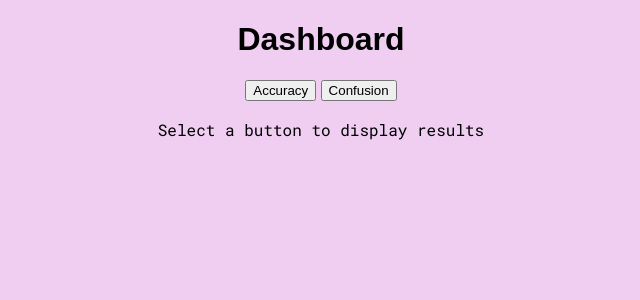
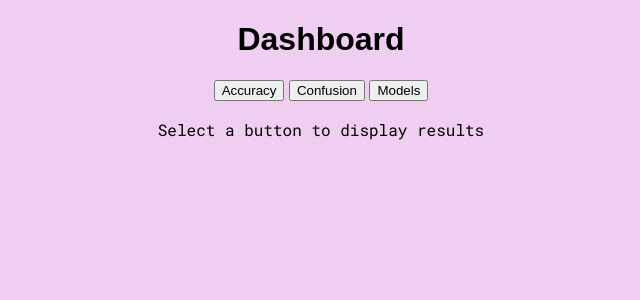
Before and after one commit to tzheng04/ml-images, a Flask app: page /dashboard in a window 1280 px wide. Shown: the part 104-404 px from the top of the page, without its empty margins (319-959 px from the left). Run offline with Flask 3, Linux system fonts and the light colour scheme.

Commit message:
added Models button to query for models

```diff
--- a/src/templates/dashboard.html
+++ b/src/templates/dashboard.html
@@ -26,6 +26,7 @@
     <div id="query-buttons">
         <button id="accuracy-button">Accuracy</button>
         <button id="confusion-button">Confusion</button>
+        <button id="models-button">Models</button>
     </div>
 
     <br>
```
